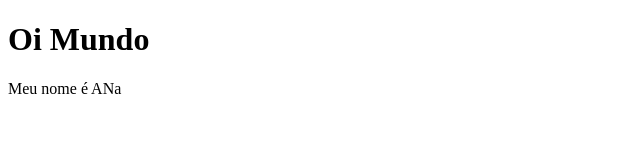
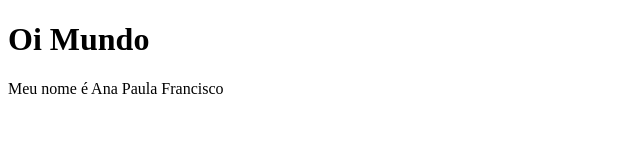
Before and after one commit to anapaulafrancisco/anapaulafrancisco.github.io, a plain HTML site: page index.html in a window 1280 px wide. Shown: the whole page, without its empty margins (0-640 px from the left). Drawn offline with Linux system fonts and the light colour scheme.

Commit message:
alteracao teste

```diff
--- a/index.html
+++ b/index.html
@@ -1,11 +1,11 @@
 <!DOCTYPE html>
 <html>
-	<head>
+    <head>
         <meta charset="utf-8" />
         <title>Ana Paula Francisco</title>
     </head>
 <body>
 <h1>Oi Mundo</h1>
-<p>Meu nome é ANa</p>
+<p>Meu nome é Ana Paula Francisco</p>
 </body>
 </html>
```
